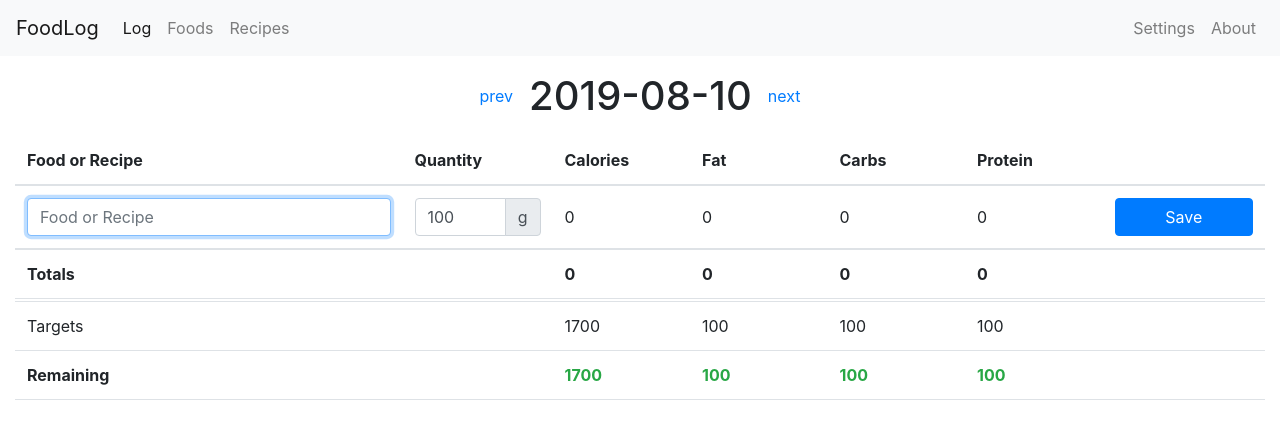
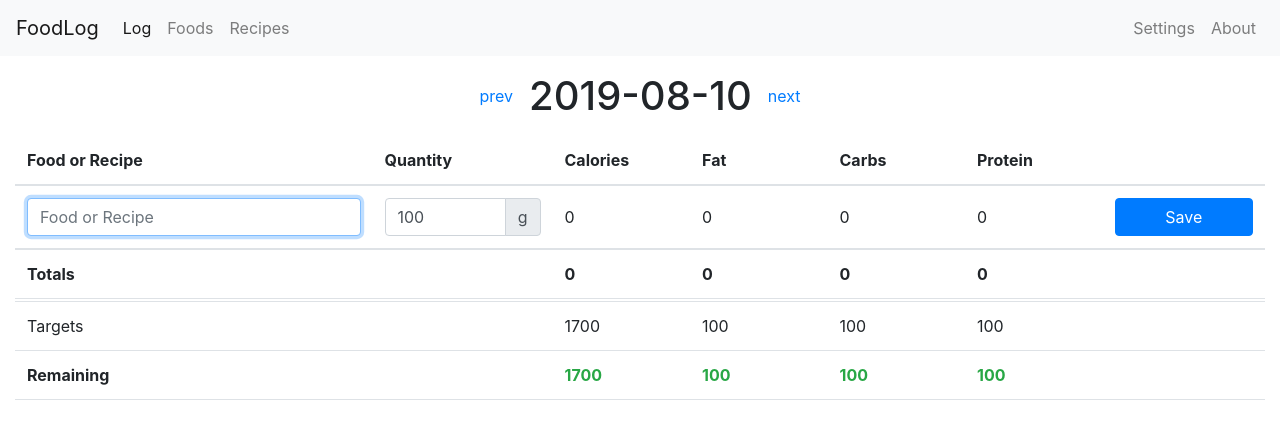
Before and after one commit to flammel/food, a React app: page / in a window 1280 px wide. Shown: the top 424 px of the page. Built offline with nearby package versions, Linux system fonts and the light colour scheme.

Commit message:
Improve column widths
Ensure that they are wide enough to show all data but do not take
up an unnecessarily large amount of space.

```diff
--- a/src/Consumptions/Consumptions.scss
+++ b/src/Consumptions/Consumptions.scss
@@ -1,6 +1,6 @@
 // This value is selected such that the input field stays large enough
 // when the label is set to "servings"
-$quantity-column-width: 150px;
+$quantity-column-width: 180px;
 
 .consumptions-table {
     .data-table__row {
--- a/src/Foods/Foods.scss
+++ b/src/Foods/Foods.scss
@@ -1,14 +1,14 @@
 .foods-table {
     .data-table__row {
         grid-template-columns:
+            2fr
             1fr
-            15%
-            9%
+            170px
+            170px
+            120px
             150px
-            9%
-            9%
-            9%
-            9%
+            150px
+            150px
             160px;
             grid-template-areas:
                 "food brand servingSize quantity calories fat carbs protein actions";
```
